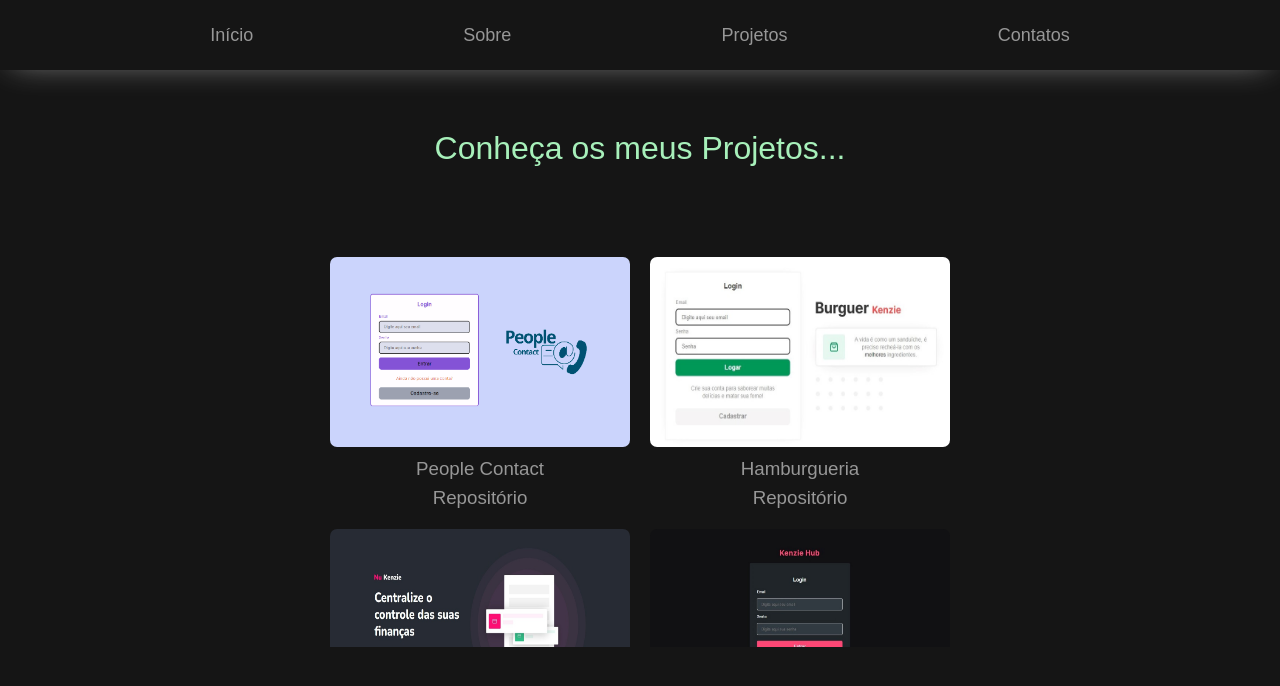
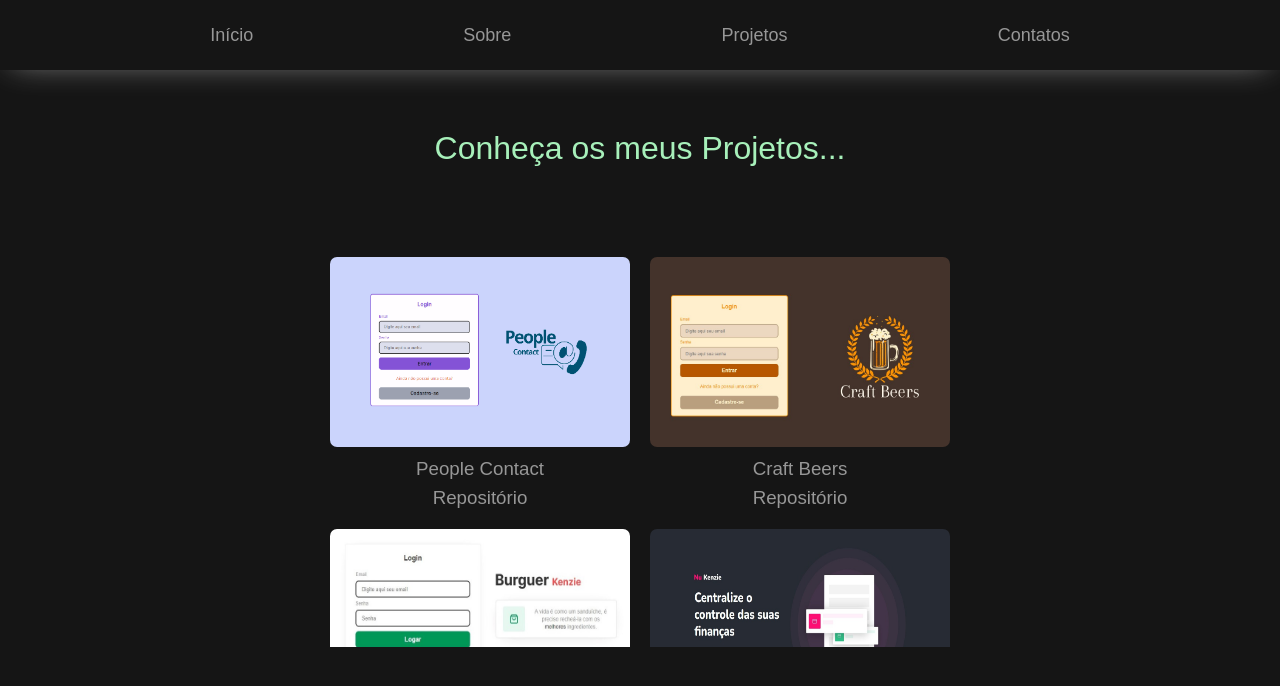
Before and after one commit to julianairana/portfolio-julianairana, a React (Create React App) app: page /projects in a window 1280 px wide. Shown: the top 686 px of the page. Built offline with nearby package versions, Linux system fonts and the light colour scheme; a web font is replaced by a local one.

Commit message:
fix: about and projects

```diff
--- a/src/pages/About/index.tsx
+++ b/src/pages/About/index.tsx
@@ -18,9 +18,9 @@ export const About = () => {
                 <div className="divText">
                     <h1>Olá, me chamo Juliana!</h1>
                     <img src={about} alt="" />
-                    <p>Sempre fui ligada a tecnologia, curiosa também, procurava entender como as coisas funcionavam por debaixo dos panos. Atualmente estou fazendo faculdade de Tecnologia em Gestão da Tecnologia da Informação, onde eu voltei a me interessar por essa área, então procurei me profissionalizar, com isso me vi pesquisando um pouco mais e encontrando o desenvolvimento web, pois queria algo mais prático do que teórico, até que encontrei o curso de Desenvolvimento Web Full Stack, da Kenzie, onde me formei e estou me desenvolvendo e me desafiando há um ano.
+                    <p>Sempre fui ligada a tecnologia, curiosa também, procurava entender como as coisas funcionavam por debaixo dos panos. Atualmente estou fazendo faculdade de Tecnologia em Gestão da Tecnologia da Informação, onde eu voltei a me interessar por essa área, então procurei me profissionalizar, com isso me vi pesquisando um pouco mais e encontrando o desenvolvimento web, pois queria algo mais prático do que teórico, até que encontrei o curso de Desenvolvimento Web Full Stack, da Kenzie, onde me formei e estou me desenvolvendo e me desafiando há quase dois anos.
                     </p>
-                    <p>Me sinto feliz e realizada nessa jornada e pretendo em breve entrar para o mercado de trabalho, de modo onde eu possa mostrar todo o meu conhecimento aprendido até então, em um local onde eu possa somar, aprender e me desafiar cada vez mais, pois na área da programação temos que estar em constate evolução.</p>
+                    <p>Me sinto feliz e realizada nessa jornada e pretendo continuar me desenvolvendo no mercado de trabalho, de modo onde eu possa mostrar todo o meu conhecimento aprendido até então, em um local onde eu possa somar, aprender e me desafiar cada vez mais, pois na área da programação temos que estar em constante evolução.</p>
                     <div className="divIcons">
                     <h1>Essas são as tecnologias que aprendi até o momento...</h1>
                     <ul>
--- a/src/pages/Projects/index.tsx
+++ b/src/pages/Projects/index.tsx
@@ -4,6 +4,7 @@ import peopleContact from "../../img/PeopleContact.png";
 import hamburgueria from "../../img/Hamburgueria.jpeg";
 import nuKenzie from "../../img/NuKenzie.jpeg";
 import kenzieHub from "../../img/KenzieHub.jpeg";
+import craft from "../../img/craft.jpg";
 import { Link } from "react-router-dom";
 
 export const Projects = () => {
@@ -20,6 +21,15 @@ export const Projects = () => {
                         <h3>People Contact</h3>
                         </Link>
                         <Link to="https://github.com/julianairana/front-desafio-full-julianairana" target="_blank">
+                            <h3>Repositório</h3>
+                        </Link>
+                    </li>
+                    <li>
+                        <Link to="https://craft-beers.vercel.app/" target="_blank">
+                        <img src={craft} alt="" />
+                        <h3>Craft Beers</h3>
+                        </Link>
+                        <Link to="https://github.com/julianairana/teste-full-stack-julianairana/tree/main" target="_blank">
                             <h3>Repositório</h3>
                         </Link>
                     </li>
```
Also changed, not shown: src/img/craft.jpg (added).
